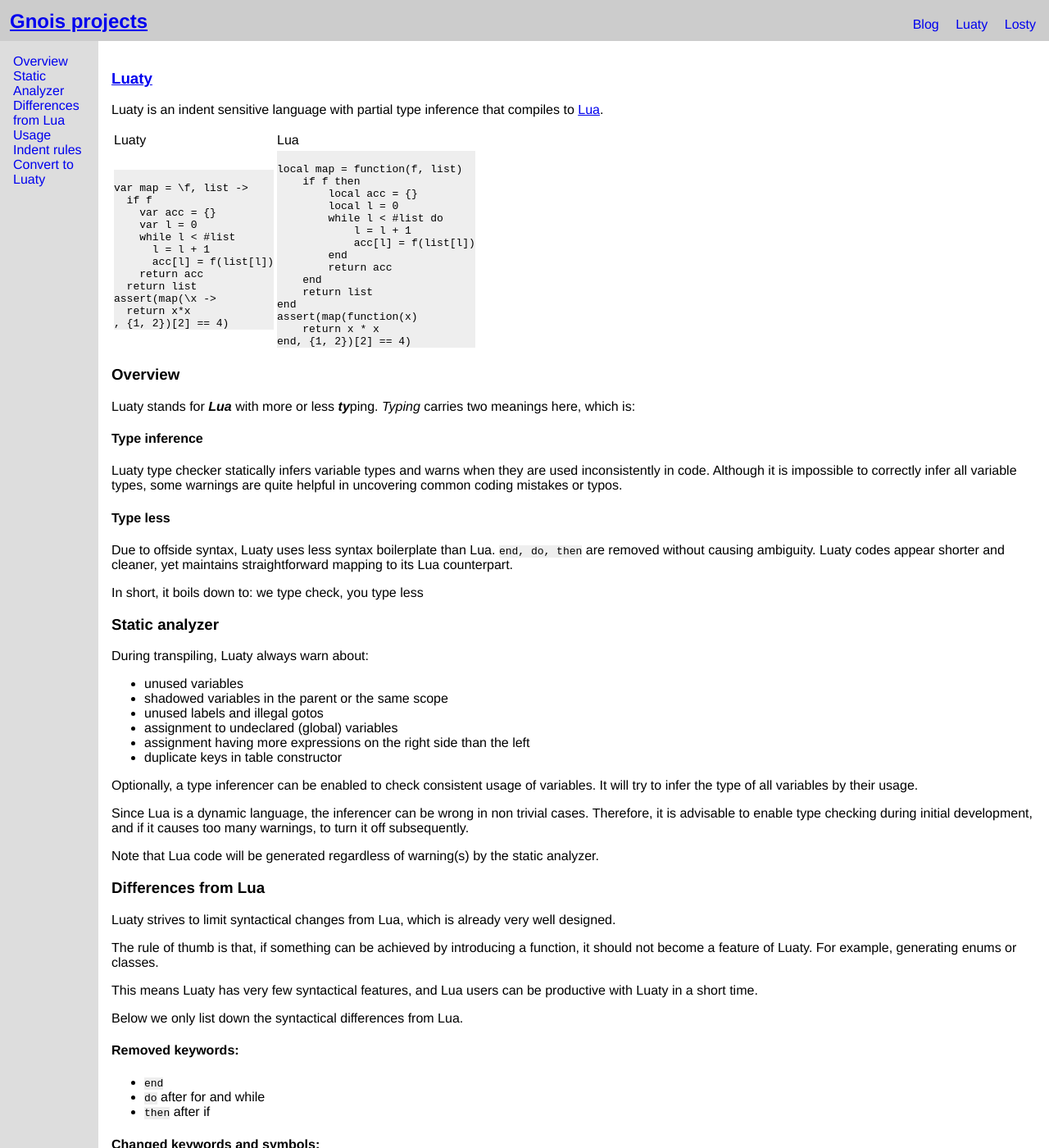
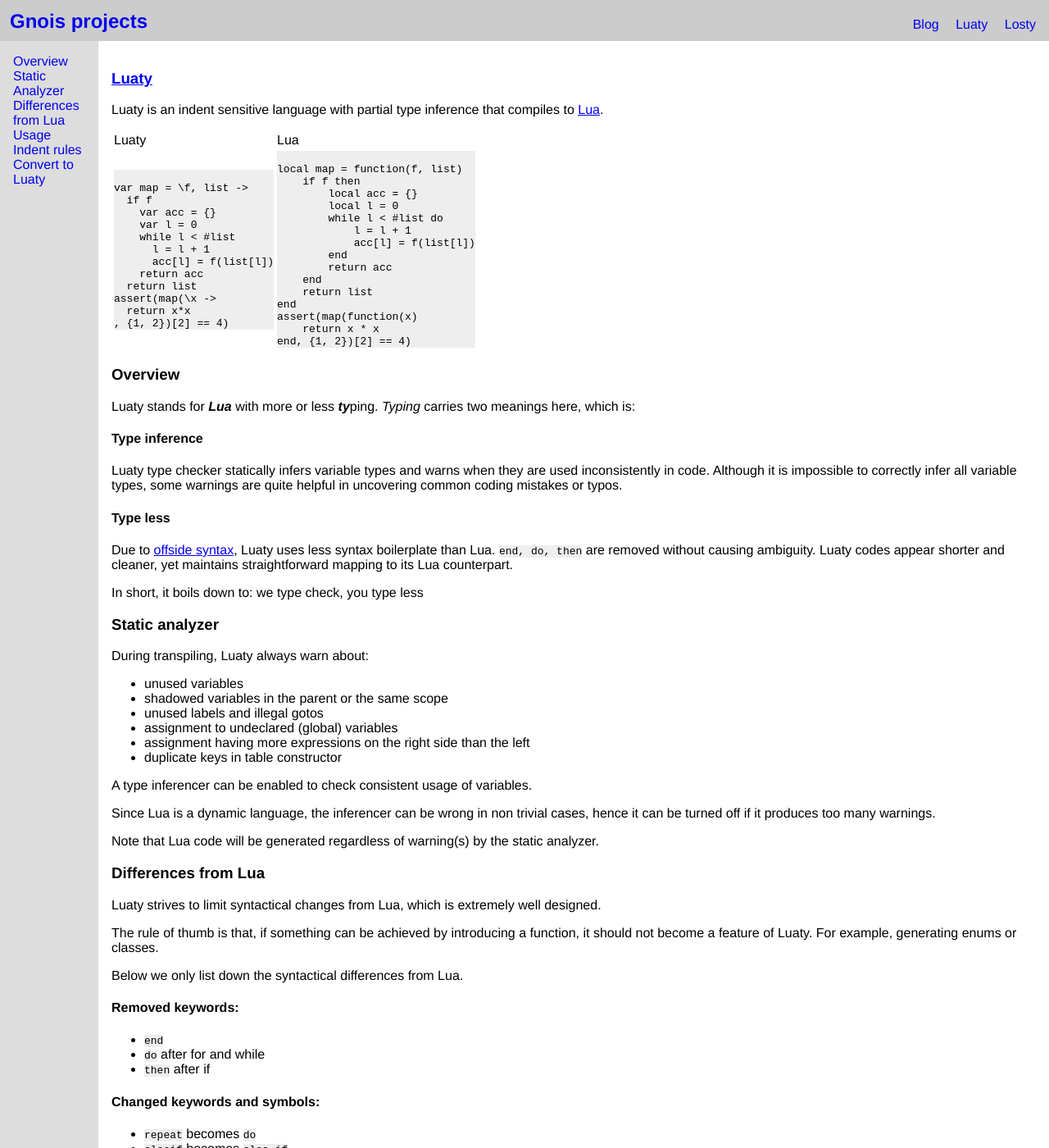
Before and after one commit to gnois/gnois.github.io, a Jekyll site: the page built from luaty/index.html, in a window 1280 px wide and 1400 px high. Shown: the whole window at 82% size. Built offline with Jekyll 4.4.1, drawn with Linux system fonts in a browser that asks for light colours; some of the changed text lies outside the part shown.

Commit message:
Update doc

```diff
--- a/css/main.css
+++ b/css/main.css
@@ -15,7 +15,7 @@
   top: 0;
   z-index: 99;
 }
-.header a {
+header a {
   text-decoration: none;
 }
 .menu {
--- a/luaty/index.html
+++ b/luaty/index.html
@@ -68,7 +68,7 @@
 <p>Luaty type checker statically infers variable types and warns when they are used inconsistently in code. Although it is impossible to correctly infer all variable types, some warnings are quite helpful in uncovering common coding mistakes or typos.</p>
 
 <h4>Type less</h4>
-<p>Due to offside syntax, Luaty uses less syntax boilerplate than Lua. <code>end, do, then</code> are removed without causing ambiguity. Luaty codes appear shorter and cleaner, yet maintains straightforward mapping to its Lua counterpart.</p>
+<p>Due to <a href="https://en.wikipedia.org/wiki/Off-side_rule">offside syntax</a>, Luaty uses less syntax boilerplate than Lua. <code>end, do, then</code> are removed without causing ambiguity. Luaty codes appear shorter and cleaner, yet maintains straightforward mapping to its Lua counterpart.</p>
 
 <p>In short, it boils down to: we type check, you type less</p>
 
@@ -86,8 +86,8 @@
   <li>duplicate keys in table constructor</li>
 </ul>
 
-<p>Optionally, a type inferencer can be enabled to check consistent usage of variables. It will try to infer the type of all variables by their usage.</p>
-<p>Since Lua is a dynamic language, the inferencer can be wrong in non trivial cases. Therefore, it is advisable to enable type checking during initial development, and if it causes too many warnings, to turn it off subsequently.</p>
+<p>A type inferencer can be enabled to check consistent usage of variables. </p>
+<p>Since Lua is a dynamic language, the inferencer can be wrong in non trivial cases, hence it can be turned off if it produces too many warnings.</p>
 
 <p>Note that Lua code will be generated regardless of warning(s) by the static analyzer.</p>
 
@@ -95,10 +95,9 @@
 <a name="difference" class="anchor"></a>
 <h3>Differences from Lua</h3>
 
-<p>Luaty strives to limit syntactical changes from Lua, which is already very well designed.</p>
+<p>Luaty strives to limit syntactical changes from Lua, which is extremely well designed.<p>
+<p>The rule of thumb is that, if something can be achieved by introducing a function, it should not become a feature of Luaty. For example, generating enums or classes.</p>
 
-<p>The rule of thumb is that, if something can be achieved by introducing a function, it should not become a feature of Luaty. For example, generating enums or classes.</p>
-<p>This means Luaty has very few syntactical features, and Lua users can be productive with Luaty in a short time.</p>
 <p>Below we only list down the syntactical differences from Lua.</p>
 
 <h4>Removed keywords:</h4>
```
Also changed, not shown: other parts of luaty/index.html (+2 -1 lines).
